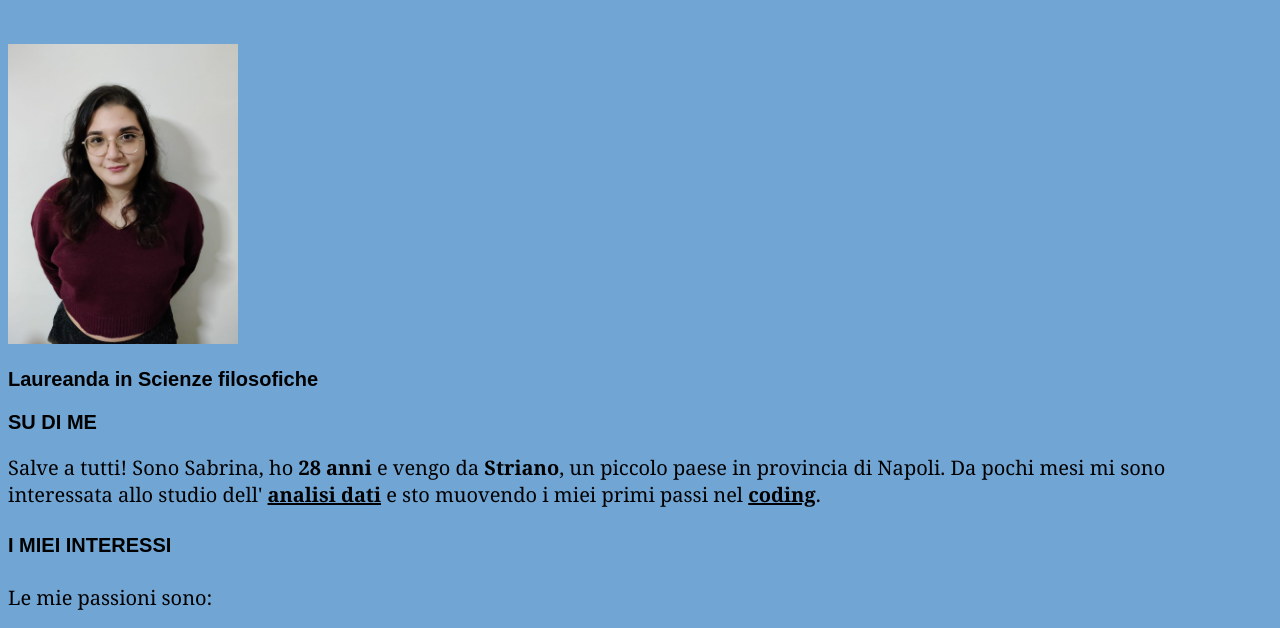
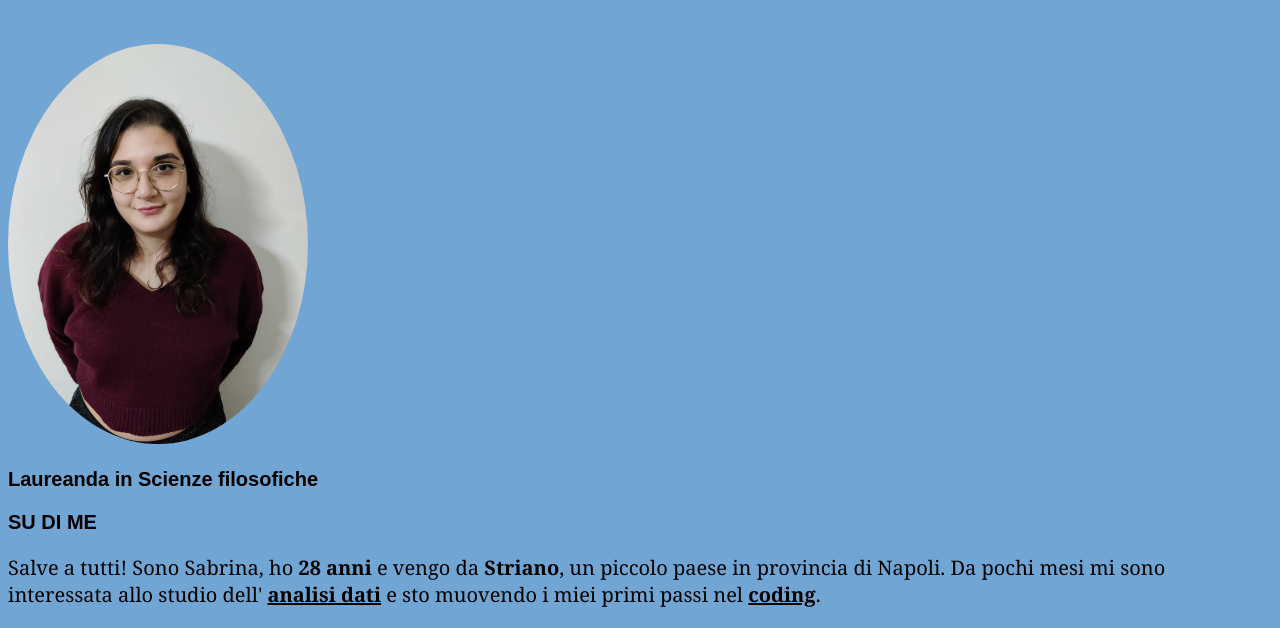
Before and after one commit to challenge-network-18-mar-24/sabrina-corrado, a plain HTML site: page index.html in a window 1280 px wide. Shown: the part 132-760 px from the top of the page. Drawn offline with Linux system fonts and the light colour scheme.

```diff
--- a/index.html
+++ b/index.html
@@ -9,7 +9,7 @@
 </head>
 <body>
     <h1 class="text_font"><b>Sabrina Corrado</b></h1>
-    <img src="./assets/photo_2021-09-20_12-45-18.jpg" alt="io" width="230" height="300">
+    <img src="./assets/photo_2021-09-20_12-45-18.jpg" alt="io" class="circular-image">
 <div>
     <h3 class="belanosima-bold">Laureanda in Scienze filosofiche</h3>
     <h2 class="belanosima-bold">SU DI ME</h2>
--- a/style.css
+++ b/style.css
@@ -26,3 +26,8 @@ h1 {
 
     list-style-type: square;
   }
+
+  .circular-image {
+    width: 300px;
+    height: 400px;
+    border-radius: 50%;
```
